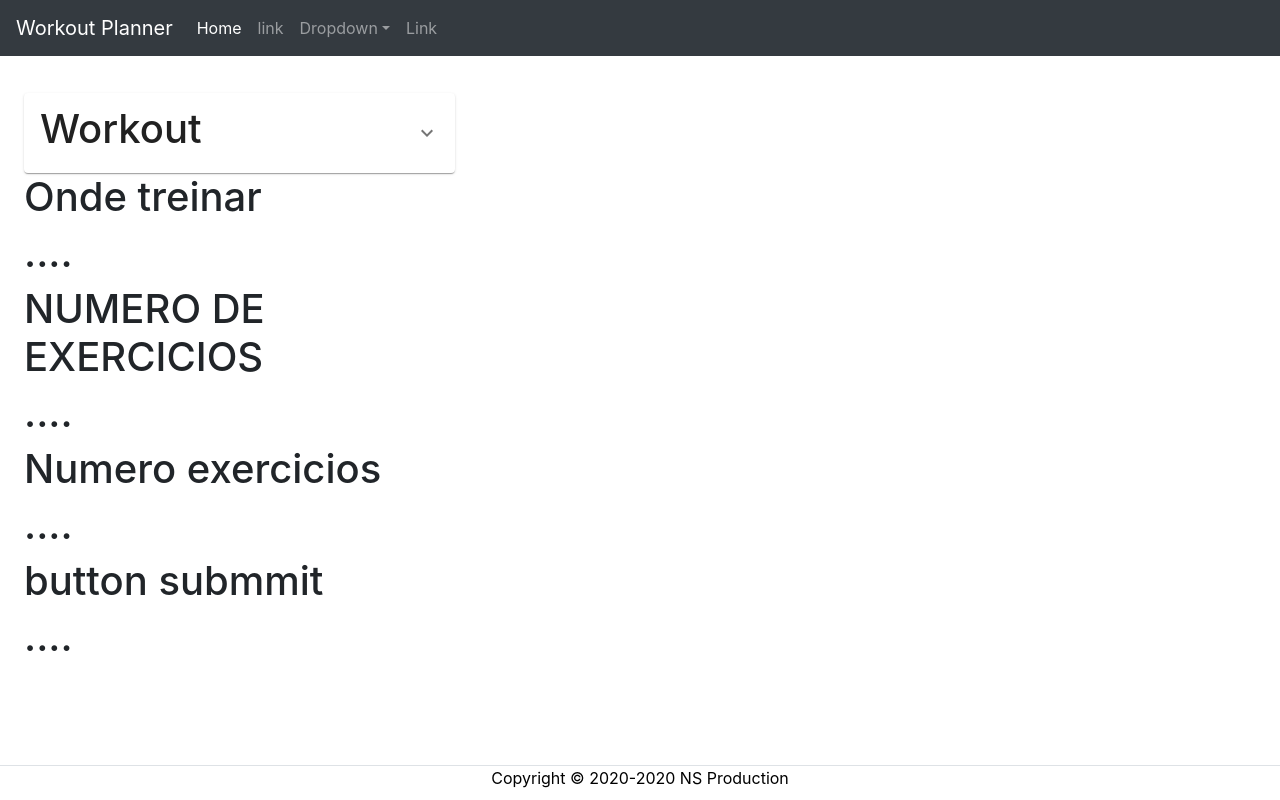
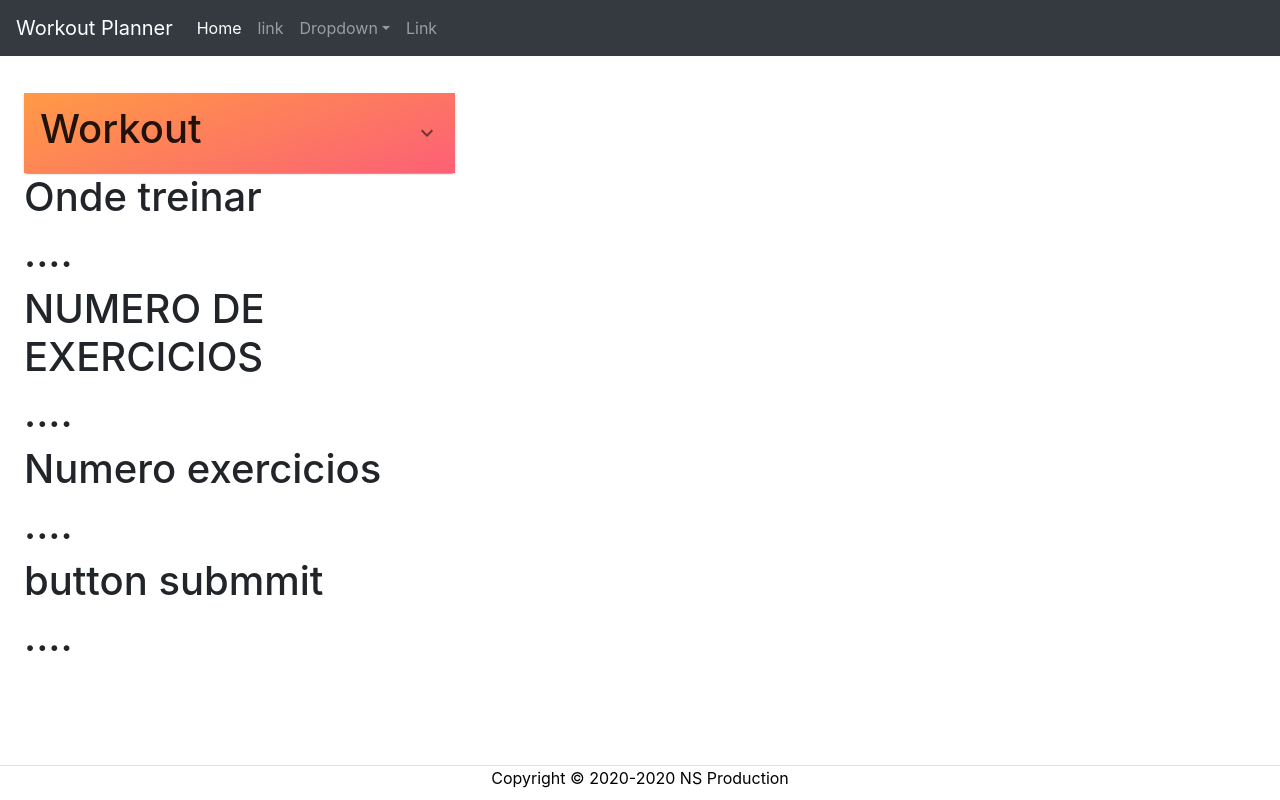
Before and after one commit to gaofeng-yin/web_app, a React (Create React App) app: page / in a window 1280 px wide. Built offline with nearby package versions, Linux system fonts and the light colour scheme.

Commit message:
summary background color

```diff
--- a/src/Components/Inputing/Inputing.css
+++ b/src/Components/Inputing/Inputing.css
@@ -2,3 +2,7 @@
     margin-top: 3%;
     width: 35%;
 }
+
+.summary{
+    background-image: linear-gradient(-20deg, #fc6076 0%, #ff9a44 100%);
+}
--- a/src/Components/Inputing/Inputing.js
+++ b/src/Components/Inputing/Inputing.js
@@ -16,7 +16,7 @@ function Inputing(){
         <form>
         <div className="workout">
                 <Accordion>
-                    <AccordionSummary expandIcon={<ExpandMoreIcon/>}>
+                    <AccordionSummary className="summary" expandIcon={<ExpandMoreIcon/>}>
                         <h1>Workout</h1>
                     </AccordionSummary>
                     <AccordionDetails>
```
